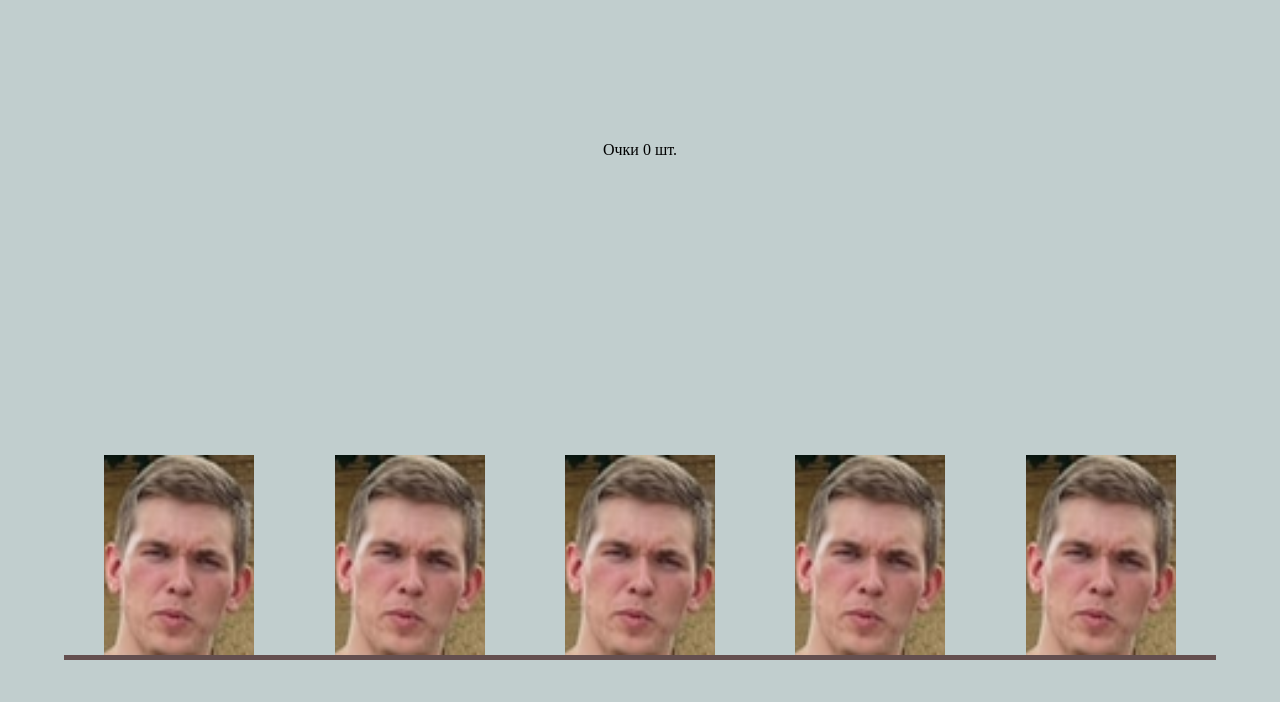
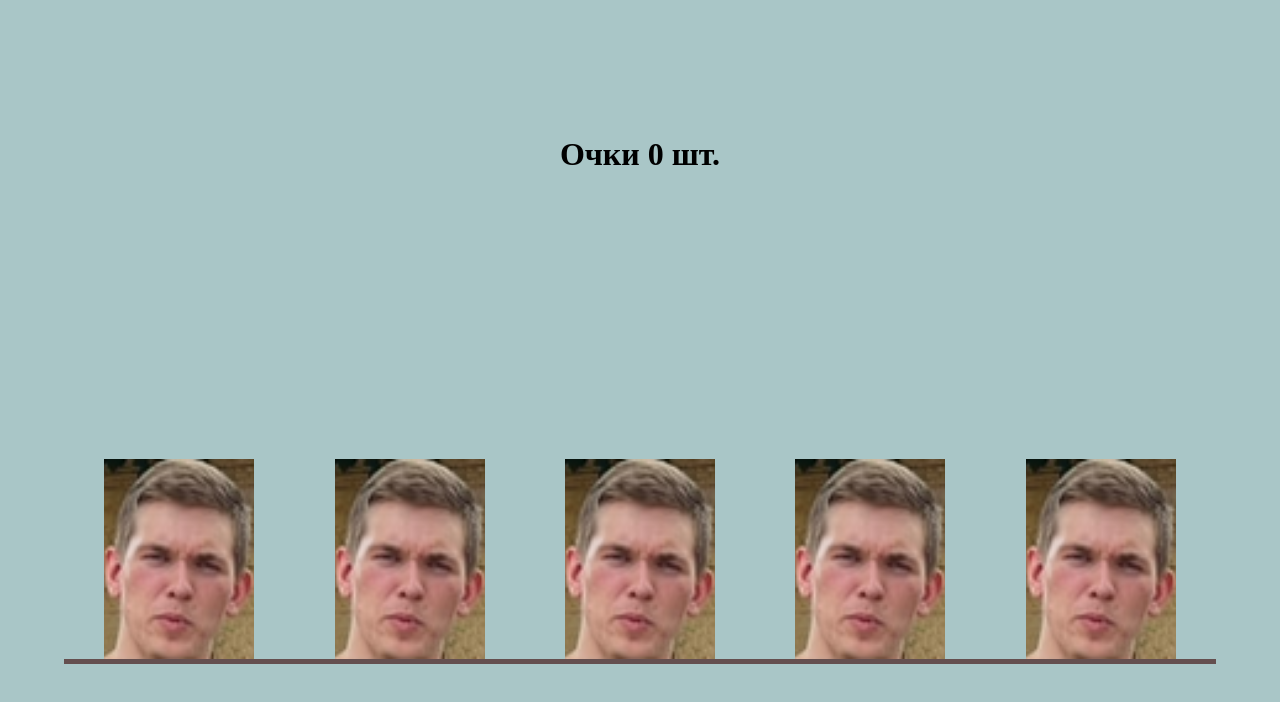
Before and after one commit to quro4ka/shooting-gallery-js, a plain HTML site: page index.html in a window 1280 px wide. Drawn offline with Linux system fonts and the light colour scheme.

Commit message:
change body

```diff
--- a/index.html
+++ b/index.html
@@ -8,9 +8,9 @@
 <body>
 
     <div class="count">
-        Очки
-        <span>0</span>
-        шт.
+        <h1>Очки
+            <span>0</span>
+            шт.</h1>
     </div>
 
     <div class="table">
--- a/style.css
+++ b/style.css
@@ -11,7 +11,7 @@ body {
     justify-content: space-around;
     align-items: center;
     cursor: url('aim.cur'), default;
-    background-color: #c1cece;
+    background-color: #a9c6c7;
 }
 
 .table {
```
